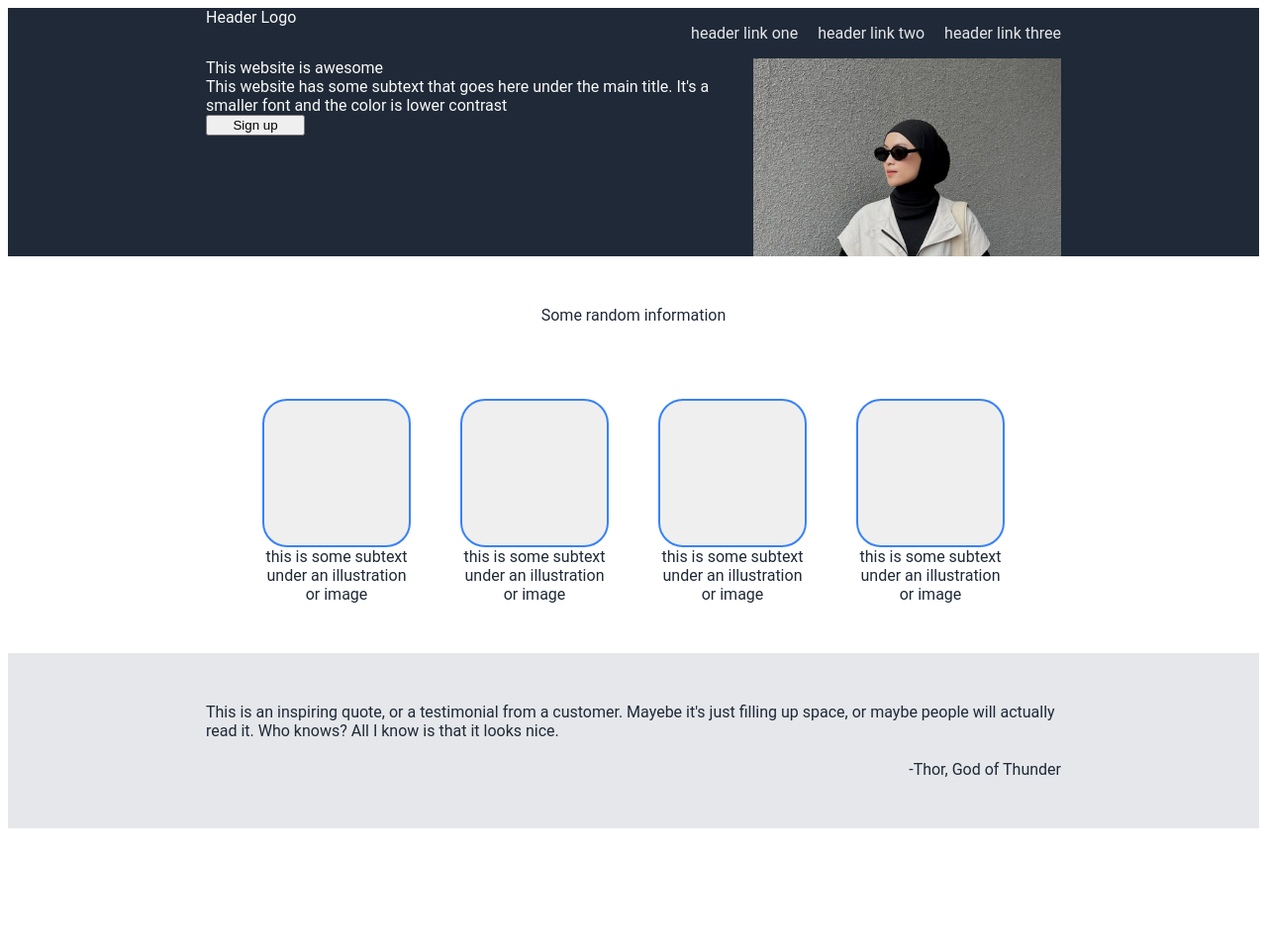
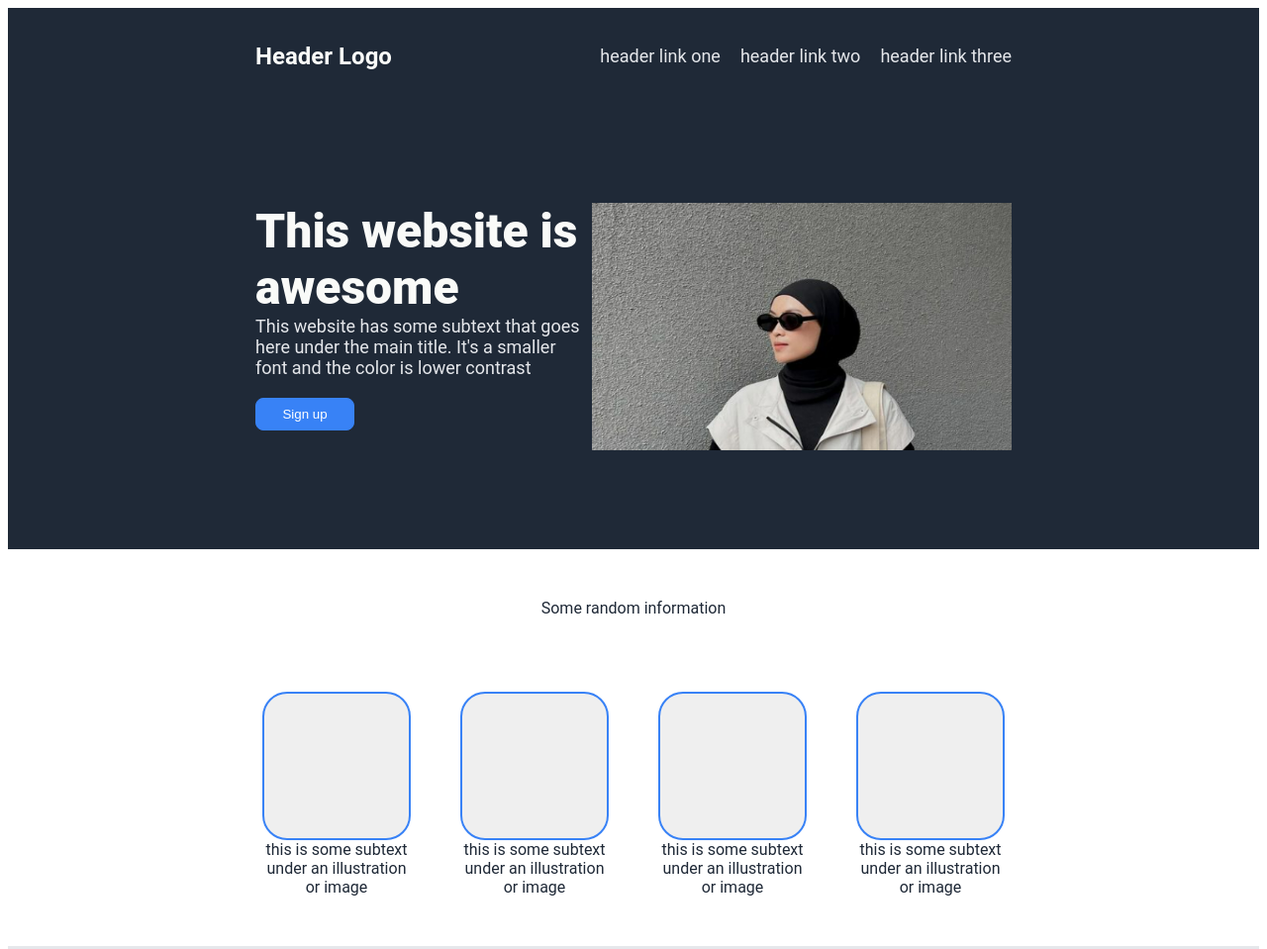
Before and after one commit to zh-amirkulova/landing-page, a plain HTML site: page index.html in a window 1280 px wide. Shown: the top 959 px of the page at 99% size. Drawn offline with Linux system fonts and the light colour scheme.

Commit message:
завершен dark-part

```diff
--- a/index.html
+++ b/index.html
@@ -7,7 +7,7 @@
     <link rel="stylesheet" href="./style.css">
 </head>
 <body>
-    <div class="dark-modal">
+    <div class="dark-part">
     <div class="header">
     <div class="header-logo">Header Logo</div>
         <ul class="links">
@@ -28,7 +28,7 @@
 
     </div>
 
-    <div class="white-modal">
+    <div class="white-part">
         <div class="info-header">Some random information</div>
         <div class="containers">
             <div class="square">
@@ -50,12 +50,12 @@
         </div>
     </div>
 
-    <div class="quote-modal">
+    <div class="quote-part">
         <div class="quote-text">This is an inspiring quote, or a testimonial from a customer. Mayebe it's just filling up space, or maybe people will actually read it. Who knows? All I know is that it looks nice.</div>
         <div class="thonder">-Thor, God of Thunder</div>
     </div>
 
-    <div class="blue-modal">
+    <div class="blue-part">
         <div class="blue">
         <div class="action">
         <div class="action-header">Call to action! It's time!</div>
--- a/style.css
+++ b/style.css
@@ -2,20 +2,30 @@ body {
     display: flex;
     flex-direction: column;
     font-family: Roboto, sans-serif;
+
 }
 
 /* dark-content */
 
-.dark-modal {
+.dark-part {
     display: flex;
     flex-direction: column ;
     background-color: #1F2937;
-    padding: 0px 200px;
+    padding: 0px 250px;
 }
 
 .header {
     display: flex;
     justify-content: space-between;
+    padding: 20px 0px;
+}
+
+.header-logo {
+    display: flex;
+    justify-content: center;
+    align-items: center;
+    font-weight: bold;
+    font-size: 24px;
     color: #f9faf8;
 }
 
@@ -23,7 +33,8 @@ body {
     display: flex;
     gap: 20px;
     list-style-type: none;
-
+    color: #E5E7EB;
+    font-size: 18px;
 }
 
 a {
@@ -34,26 +45,48 @@ a {
 .dark-content {
     display: flex;
     justify-content: space-between;
+    padding: 100px 0px;
 }
 
 .content {
     display: flex;
     flex-direction: column;
     color: #f9faf8;
+    width: 400px;
+}
+
+.content-header {
+    font-size: 48px;
+    color: #f9faf8;
+    font-weight: 900;
+}
+
+.content-text {
+    font-size: 18px;
+    color: #E5E7EB;
+    padding-bottom: 20px;
 }
 
 .content-button {
+    background-color: #3882F6;
+    border: 1px solid #3882F6;
+    color: white;
+}
+
+button {
+    padding: 8px 18px;
+    border-radius: 8px;
     width: 100px;
 }
 
 img {
-    width: 400px;
-    height: 200px;
+    width: 500px;
+    height: 250px;
 }
 
 /* white */
 
-.white-modal {
+.white-part {
     display: flex;
     flex-direction: column;
     justify-content: center;
@@ -94,7 +127,7 @@ img {
 
 /* quote-modal */
 
-.quote-modal {
+.quote-part {
     display: flex;
     flex-direction: column;
     padding: 50px 200px;
@@ -116,7 +149,7 @@ img {
 
 /* blue-modal */
 
-.blue-modal {
+.blue-part {
     border: 150px solid white;
 }
 
```
